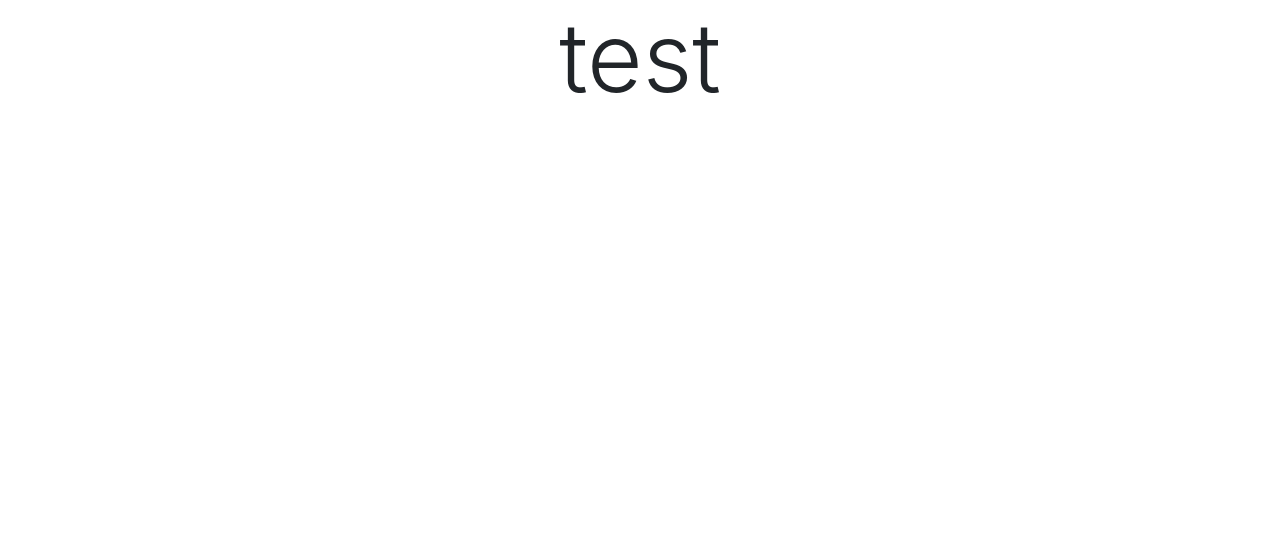
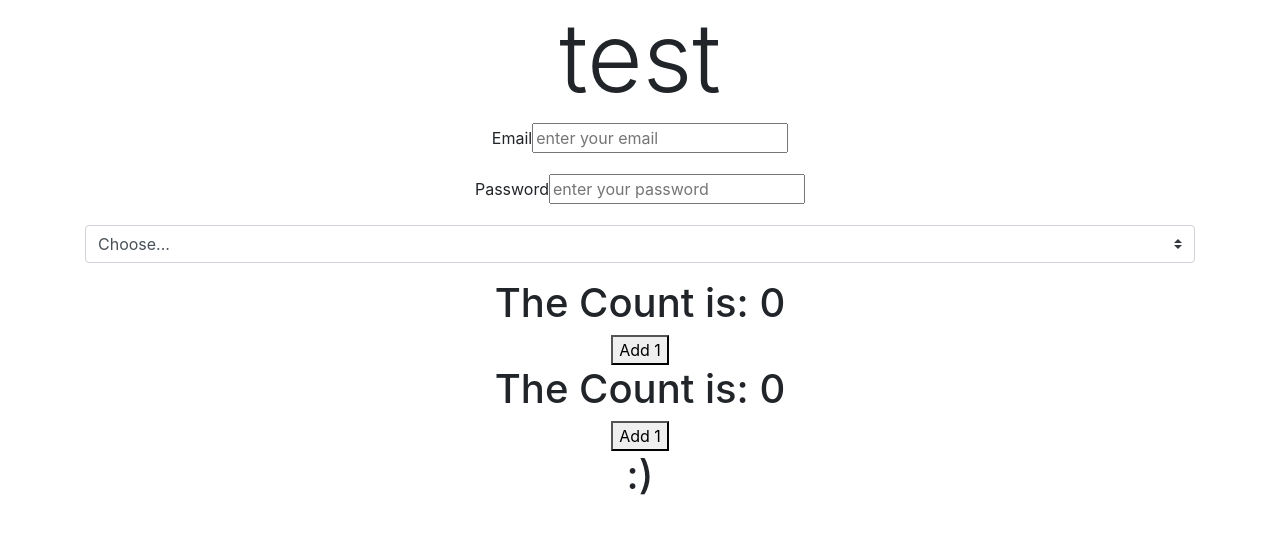
Before and after one commit to RoxanneG93/React_Boostrap4, a React (Create React App) app in the folder client/: page / in a window 1280 px wide. Shown: the top 534 px of the page. Built offline with nearby package versions, Linux system fonts and the light colour scheme.

Commit message:
toggle hooks

```diff
--- a/client/src/App.js
+++ b/client/src/App.js
@@ -1,11 +1,40 @@
 import React from 'react';
-import logo from './logo.svg';
 import './App.css';
+import Counter from './components/Counter';
+import CounterHooks from './components/CounterHook';
+import Toggler from './components/ToggleHook';
 
 function App() {
   return (
     <div className="App">
       <h1 className="display-1">test</h1>
+      <div className="container">
+        <form action="">
+          <div className="form-group">
+            <label for="email">Email</label>
+            <input type="email" placeholder="enter your email" id="email" className="form-control-md" />
+          </div>
+          <div className="form-group">
+            <label for="password">Password</label>
+            <input type="password" placeholder="enter your password" id="password" className="form-control-md" />
+          </div>
+          <div class="input-group mb-3">
+            {/* <div class="input-group-prepend">
+              <label class="input-group-text" for="inputGroupSelect01">Options</label>
+            </div> */}
+            <select class="custom-select" id="inputGroupSelect01">
+              <option selected>Choose...</option>
+              <option value="1">One</option>
+              <option value="2">Two</option>
+              <option value="3">Three</option>
+            </select>
+          </div>
+
+        </form>
+      </div>
+      <Counter />
+      <CounterHooks />
+      <Toggler />
     </div>
   );
 }
--- /dev/null
+++ b/client/src/components/Counter.js
@@ -0,0 +1,23 @@
+import React, { Component } from 'react'
+
+export default class Counter extends Component {
+    constructor(props) {
+        super(props);
+        this.state = {
+            count: 0
+        }
+        this.increment = this.increment.bind(this);
+    }
+    increment() {
+        this.setState({ count: this.state.count + 1 })
+    }
+    render() {
+        return (
+            <div>
+                <h1>The Count is: {this.state.count}</h1>
+                <button onClick={this.increment}>Add 1</button>
+
+            </div>
+        )
+    }
+}
--- /dev/null
+++ b/client/src/components/CounterHook.js
@@ -0,0 +1,18 @@
+import React, { useState } from 'react';
+
+
+
+
+function CounterHooks() {
+    const [count, setCount] = useState(0);
+    //setCount(2)
+    return (
+        <div>
+            <h1>The Count is: {count} </h1>
+            <button onClick={() => setCount("Hello!")} >Add 1</button>
+
+        </div>
+    )
+}
+
+export default CounterHooks;
--- /dev/null
+++ b/client/src/components/Hooks/Toggle.js
@@ -0,0 +1,13 @@
+import { useState } from 'react';
+
+function useToggle(initialVal = false) {
+    // call useState, "reserve peice of state"
+    const [state, setState] = useState(initialVal);
+    // created generic function
+    const toggle = () => {
+        setState(!state);
+    }
+    // return peice of state and function to toggle it
+    return [state, toggle];
+}
+export default useToggle;
--- /dev/null
+++ b/client/src/components/ToggleHook.js
@@ -0,0 +1,15 @@
+import React, { useState } from 'react';
+import useToggle from './Hooks/Toggle';
+
+function Toggler() {
+    const [isHappy, setIsHappy] = useToggle(true);
+
+    return (
+        <div>
+            <h1 onClick={setIsHappy}>{isHappy ? ":)" : ":( "}</h1>
+        </div>
+    )
+
+}
+
+export default Toggler;
```
